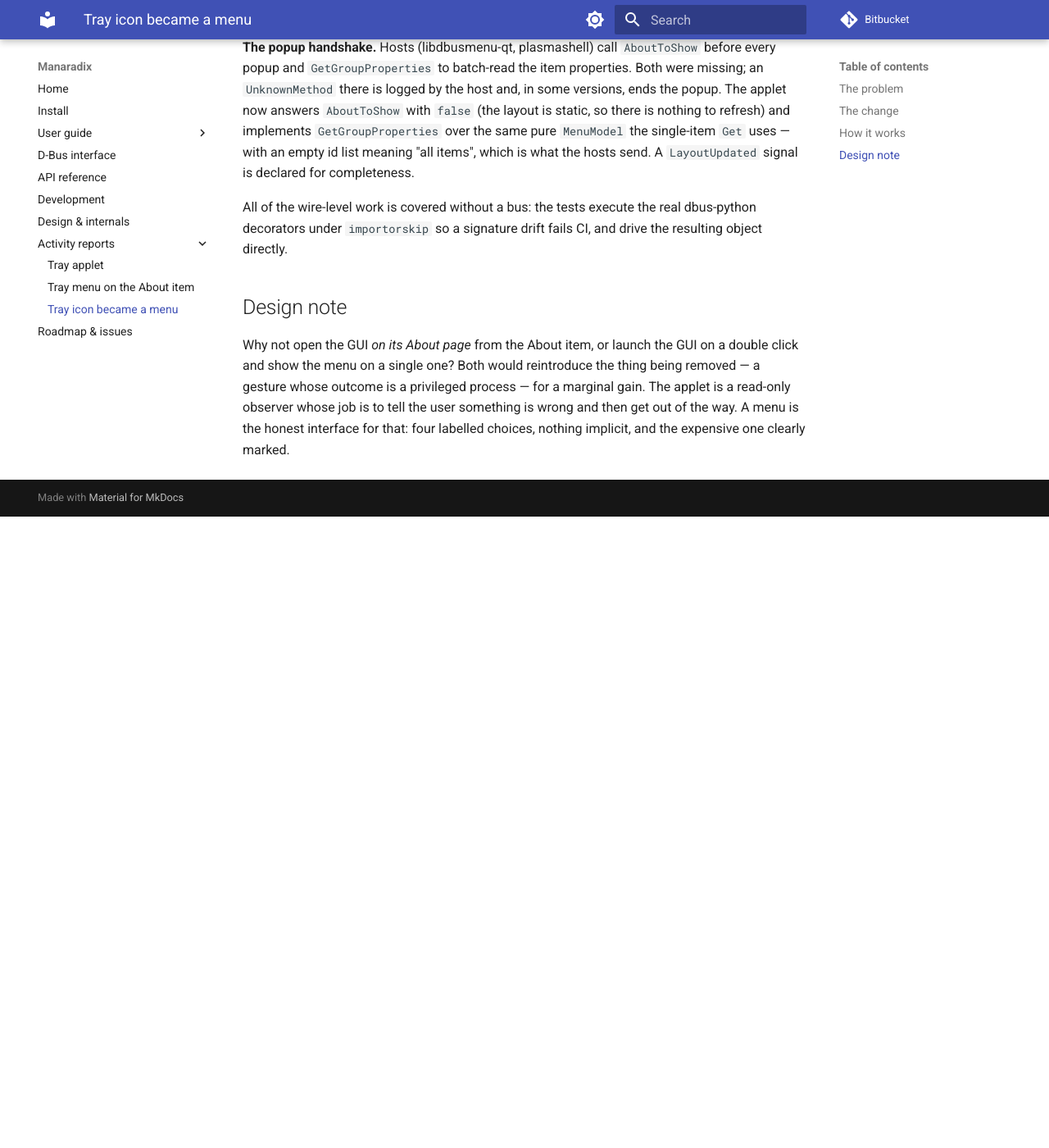
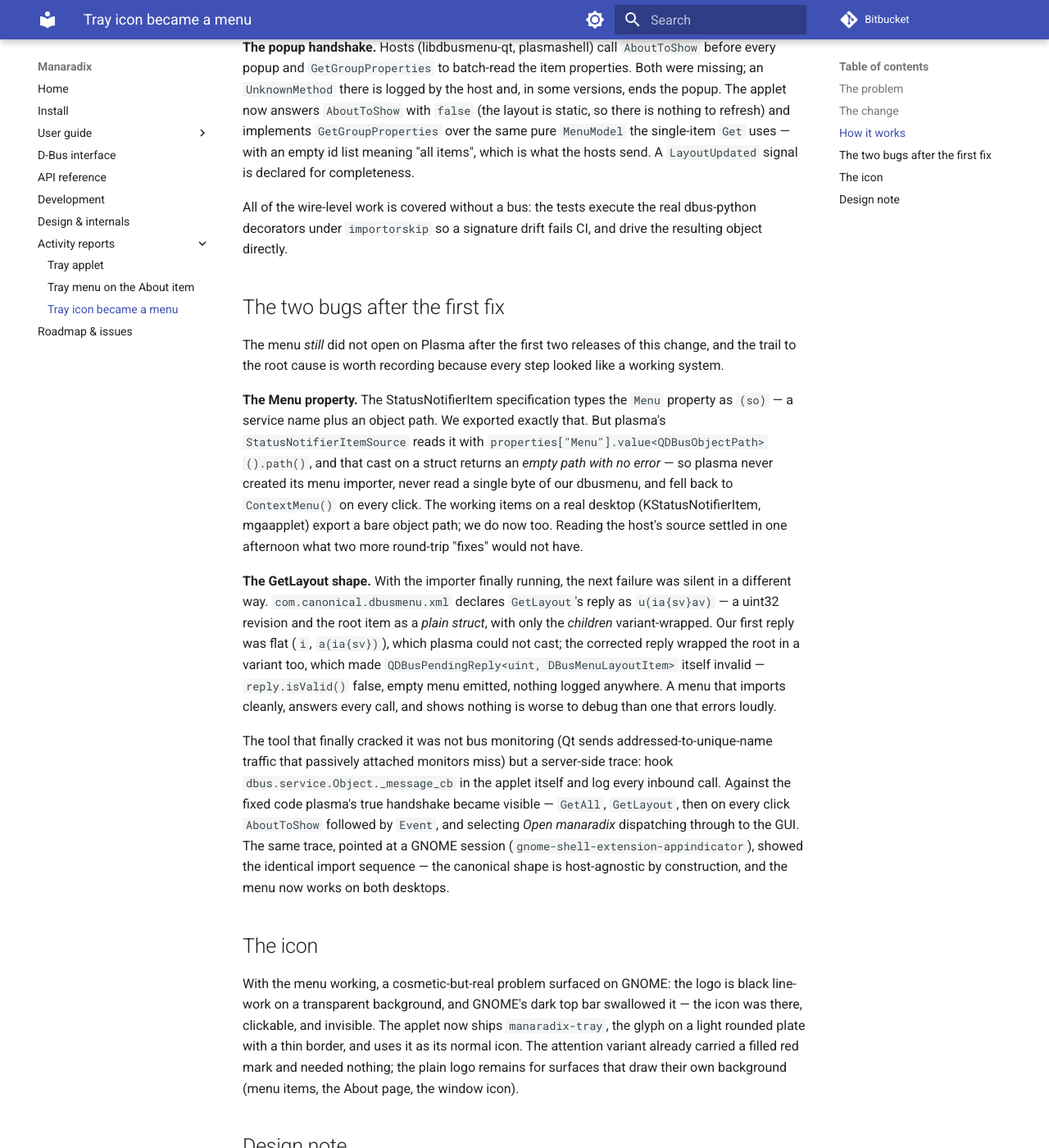
Before and after one commit to manatools/manaradix, an MkDocs documentation site: the page built from docs/activity-tray-menu.md, in a window 1280 px wide and 1400 px high, scrolled down 1568 px. Shown: the whole window at 82% size. Built offline with MkDocs 1.6.1 and Material for MkDocs 9.7.7, drawn with Linux system fonts in a browser that asks for light colours; before the commit the page ends 2198 px from its top, so only the background shows below that.

Commit message:
docs: tray menu activity gains the two-bug trail and the icon plate

```diff
--- a/docs/activity-tray-menu.md
+++ b/docs/activity-tray-menu.md
@@ -82,6 +82,57 @@ All of the wire-level work is covered without a bus: the tests execute
 the real dbus-python decorators under `importorskip` so a signature
 drift fails CI, and drive the resulting object directly.
 
+## The two bugs after the first fix
+
+The menu *still* did not open on Plasma after the first two releases of
+this change, and the trail to the root cause is worth recording because
+every step looked like a working system.
+
+**The Menu property.**  The StatusNotifierItem specification types the
+`Menu` property as `(so)` — a service name plus an object path.  We
+exported exactly that.  But plasma's `StatusNotifierItemSource` reads
+it with `properties["Menu"].value<QDBusObjectPath>().path()`, and that
+cast on a struct returns an *empty path with no error* — so plasma
+never created its menu importer, never read a single byte of our
+dbusmenu, and fell back to `ContextMenu()` on every click.  The
+working items on a real desktop (KStatusNotifierItem, mgaapplet) export
+a bare object path; we do now too.  Reading the host's source settled
+in one afternoon what two more round-trip "fixes" would not have.
+
+**The GetLayout shape.**  With the importer finally running, the next
+failure was silent in a different way.  `com.canonical.dbusmenu.xml`
+declares `GetLayout`'s reply as `u(ia{sv}av)` — a uint32 revision and
+the root item as a *plain struct*, with only the *children*
+variant-wrapped.  Our first reply was flat (`i`, `a(ia{sv})`), which
+plasma could not cast; the corrected reply wrapped the root in a
+variant too, which made `QDBusPendingReply<uint, DBusMenuLayoutItem>`
+itself invalid — `reply.isValid()` false, empty menu emitted, nothing
+logged anywhere.  A menu that imports cleanly, answers every call, and
+shows nothing is worse to debug than one that errors loudly.
+
+The tool that finally cracked it was not bus monitoring (Qt sends
+addressed-to-unique-name traffic that passively attached monitors
+miss) but a server-side trace: hook
+`dbus.service.Object._message_cb` in the applet itself and log every
+inbound call.  Against the fixed code plasma's true handshake became
+visible — `GetAll`, `GetLayout`, then on every click `AboutToShow`
+followed by `Event`, and selecting *Open manaradix* dispatching
+through to the GUI.  The same trace, pointed at a GNOME session
+(`gnome-shell-extension-appindicator`), showed the identical import
+sequence — the canonical shape is host-agnostic by construction, and
+the menu now works on both desktops.
+
+## The icon
+
+With the menu working, a cosmetic-but-real problem surfaced on GNOME:
+the logo is black line-work on a transparent background, and GNOME's
+dark top bar swallowed it — the icon was there, clickable, and
+invisible.  The applet now ships `manaradix-tray`, the glyph on a
+light rounded plate with a thin border, and uses it as its normal
+icon.  The attention variant already carried a filled red mark and
+needed nothing; the plain logo remains for surfaces that draw their
+own background (menu items, the About page, the window icon).
+
 ## Design note
 
 Why not open the GUI *on its About page* from the About item, or
```
Also changed, not shown: docs/tray-applet.md (+4 -2 lines).
